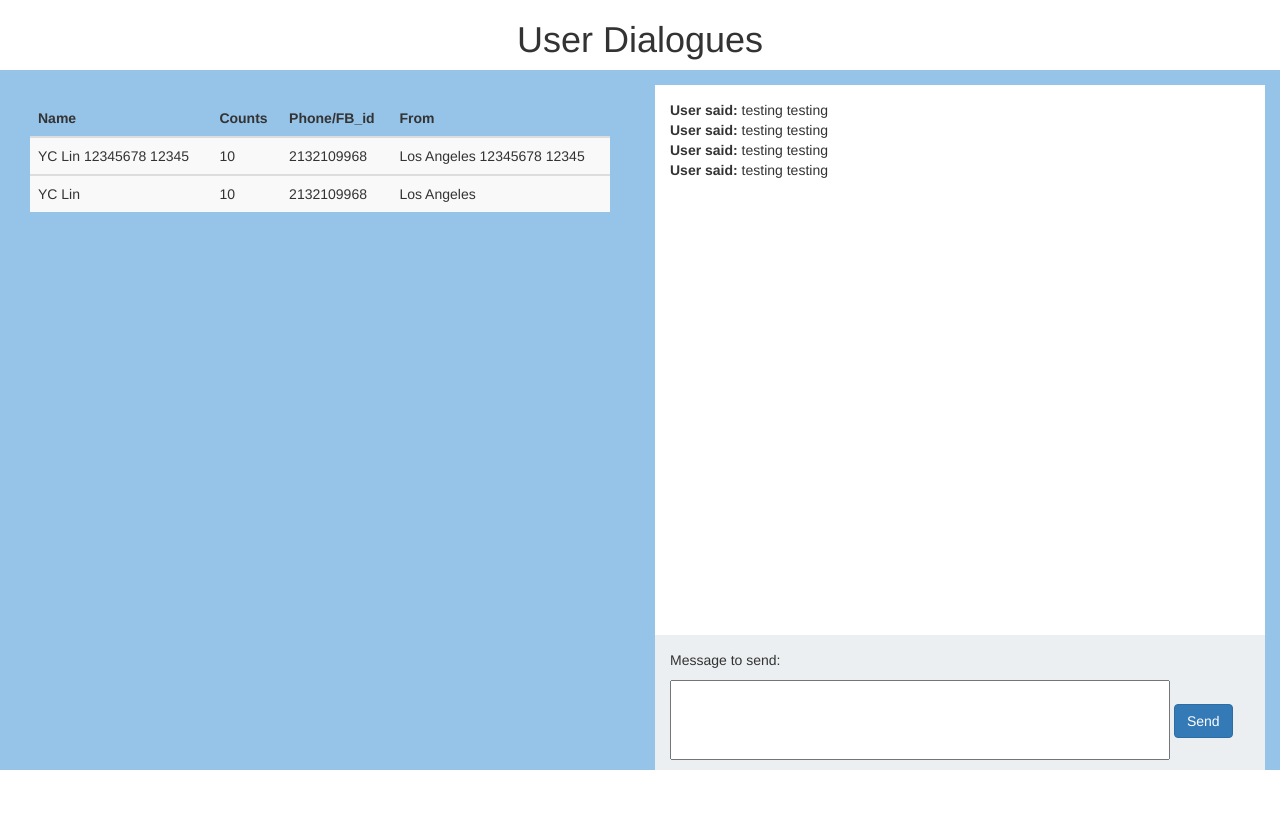
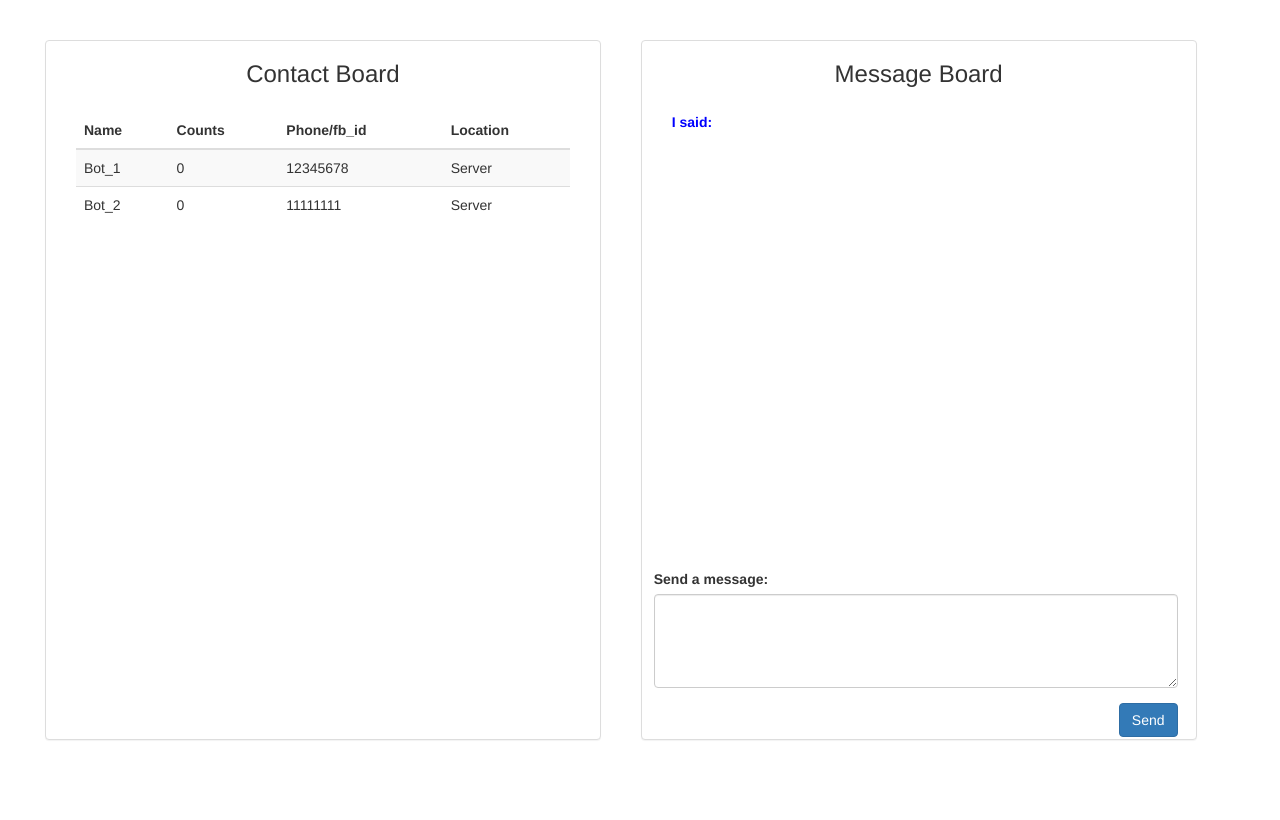
Before and after one commit to yclin0214/mvp_1, a Flask app: page /admin in a window 1280 px wide. Before the commit the page ends 770 px from the top, so only its background shows below. Run offline with Flask 2, Linux system fonts and the light colour scheme; data that the repository does not hold is empty; some libraries are stand-ins or nearby versions.

Commit message:
refactor the code

```diff
--- a/app/main.py
+++ b/app/main.py
@@ -120,12 +120,14 @@ def admin_entry():
     return render_template('admin.html')
 
 @app.route('/api/sms_post', methods=['GET','POST'])
+#request comes from client to server, then server forwards to twilio
 def send_sms ():
     if request.method == 'POST':
     	number = request.form['number']
     	content = request.form['content']
     	print request.form['number']
     	print request.form['content']
+    	#Todo: has not set up database connection here
     	num_msg_dict[number].append(content)
     	client = TwilioRestClient(ACCOUNT_SID, AUTH_TOKEN)
         message = client.messages.create(to=request.form['number'],from_=TWILIO_NUMBER, body=request.form['content'])
@@ -134,13 +136,11 @@ def send_sms ():
 
 @app.route('/api/contact_updates', methods=['GET'])
 def send_contact_update():
-    if (update_time > last_update_time):
-    	#There's update. Process the message counts of each number and send update. It's okay to have inefficient algorithm here for now.
-    	contact_dict = {'': int}
-    	for number in num_msg_dict:
-    	    contact_dict[number] = len(num_msg_dict[number])
-    	return jsonify({'contact_list':contact_dict})
-    return jsonify({'contact_list': None})
+#request comes from client to server, then server sends contact list updates
+    contact_dict = {'': int}
+    for number in num_msg_dict:
+    	contact_dict[number] = len(num_msg_dict[number])
+    return jsonify({'contact_list':contact_dict})
 
 @app.route('/api/message_updates', methods=['GET'])
 def list_messages():
--- a/app/static/js/script.js
+++ b/app/static/js/script.js
@@ -1,12 +1,81 @@
 $(document).ready(function(){
 
-  //just a test here
-  polling();
-  $('#send-button').click(function(){
+  //Set up a 'current number variables'
+  var current_number = '';
+  var contact_dict = {};
+  var last_click = $('thead');
+
+  get_update_contact();
+  //On clicking an entry from the contact board
+  $('tbody').children().click(function(){
+  	if ($('tbody').children() != last_click){
+  	    last_click = $('tbody').children(); //avoid pulling data from server again
+  	    current_number = $(this).find('td.phone').text();
+  	    get_update_message(current_number, 0);
+  	}
+  });
+
+  $('#send-button').click(send_message(current_number));
+})
+
+/* Comment:
+1. Overall structure: get_update_contact() -> get_update_dict() -> get_update_messages.
+2. Rendering happens in get_update_dict() for the contact board, and in get_update_messages for the message board. Heartbeat only happens in get_update_contact().
+3. On clicking onto another contact entry, call get_update_messages with counts = 0*/
+
+//If get_update_contact() shows there's an update the selected number, we will send a request to update the message board for this number.
+function get_update_message(phone_number, counts){ //Todo: or fb_id
+    var info = {
+        number: phone_number,
+        count: counts,
+    }
+    $.ajax({
+        type: 'GET',
+        url: 'api/message_updates',
+        data: info,
+        success: function(json){ /*The only job here is to render the message board*/
+
+        }
+    });
+}
+
+function get_update_contact(){
+    setTimeout(get_update_contact, 1000);
+    $.ajax({
+    	type: 'GET',
+    	url: '/api/contact_updates',
+    	success: function(json){ //json contains a contact_num dictionary
+    	    //$('#conversation').before('<p style="color:blue">'+'<strong>I said:</strong> '+'succeed'+'</p>');
+    	}
+    });
+}
+
+
+//Just update the number of messages associated with every number in contact dict
+function update_contact_dict(contact_dict, server_dict,current_number){
+    //Check current number
+    if (contact_dict[current_number] < server_dict[current_number]){
+        //dispatch get_update_messages to update the message board for the current number under admin's selection
+        get_update_messages(current_number, contact_dict[current_number]);
+    }
+    for (phone_number in server_dict){
+    	if (contact_dict[phone_number] != server_dict[phone_number]){
+    	    if (contact_dict[phone_number] == null){
+    	        //Todo: render html
+
+    	    }
+    	    else{
+    	        //Todo: just highlight the background
+    	    }
+    	}
+        contact_dict[phone_number] = server_dict[phone_number];
+    }
+}
+
+function send_message(phone_number){ //or facebook id
     var toAdd = $('#inputbox').val();
     $('#conversation').before('<p style="color:blue">'+'<strong>I said:</strong> '+toAdd+'</p>');
     $('#inputbox').val('');
-
     var msg = {
     	number: "0",
     	content: "FROM ME: "+toAdd,
@@ -21,31 +90,4 @@ $(document).ready(function(){
     	    alert(json.result);
     	}
     });
-  });
-})
-
-function populate_contact(data){
-
 }
-
-function polling(){
-    setTimeout(polling, 1000);
-    $.ajax({
-    	type: 'GET',
-    	url: '/api/contact_updates',
-    	success: function(data){
-    	    //$('#conversation').before('<p style="color:blue">'+'<strong>I said:</strong> '+'succeed'+'</p>');
-    	}
-    });
-}
-
-function retrieve_history(number){
-    $.ajax({
-    	type: 'GET',
-    	url: /api/message_history,
-    	data: number,
-    	success: function(json){
-
-    	}
-    });
-}
--- a/app/templates/admin.html
+++ b/app/templates/admin.html
@@ -5,74 +5,61 @@
   <meta charset="utf-8">
   <meta name="viewport" content="width=device-width, initial-scale=1">
   <link rel="stylesheet" href="https://maxcdn.bootstrapcdn.com/bootstrap/3.3.7/css/bootstrap.min.css">
-  <script src="https://ajax.googleapis.com/ajax/libs/jquery/3.1.1/jquery.min.js"></script>
+  <script type='text/javascript' src="https://ajax.googleapis.com/ajax/libs/jquery/3.1.0/jquery.min.js"></script>
   <script src="https://maxcdn.bootstrapcdn.com/bootstrap/3.3.7/js/bootstrap.min.js"></script>
+  <script type='text/javascript' src='/static/js/script.js'></script>
+  <link rel="stylesheet" type="text/css" href="/static/css/stylesheet.css">
 </head>
+
+
 <body>
-
-<div class="container-fluid">
-  <h1 class="text-center">User Dialogues</h1>
-
-  <div class="row">
-  <div class="col-md-6 panel-body" style="background-color:#96c3e8; height: 700px;">
-     <div class="col-md-12 panel-body" style="background-color:#96c3e8; height: 650px;">
-     	<table class="table table-striped">
-     	<! create dynamic js here to load users>
-    		<thead>
+  <div id="big-container" class= "container-fluid">
+    <div id="left-panel-container" class ="col-md-6 panel panel-default">
+      <h3 id="contact-board" style="text-align: center"> Contact Board</h3>
+      <div id="contact-container" class ="col-md-12 panel-body">
+      	<table class="contact-table table table-striped">
+      	 <thead style="text-align: center">
       	    <tr>
-       		 	<th>Name</th>
-       			 <th>Counts</th>
-        		<th>Phone/FB_id</th>
-        		<th>From</th>
+      	      <th class="name">Name</th>
+      	      <th class="count">Counts</th>
+      	      <th class="phone">Phone/fb_id</th>
+      	      <th class="location">Location</th>
       	    </tr>
       	  </thead>
-    		<tbody>
-     			 <tr>
-      			  <td>YC Lin 12345678 12345</td>
-      			  <td>10</td>
-       			 <td>2132109968</td>
-       			 <td>Los Angeles 12345678 12345</td>
+      	  <tbody style="text-align: left">
+      	    <tr class="contact" >
+      	      <td class="name">Bot_1</td>
+      	      <td class="count">0</td>
+      	      <td class="phone">12345678</td>
+      	      <td class="location">Server</td>
+      	    </tr>
+      	      <tr class="contact" >
+      	      <td class="name">Bot_2</td>
+      	      <td class="count">0</td>
+      	      <td class="phone">11111111</td>
+      	      <td class="location">Server</td>
       	    </tr>
       	  </tbody>
-    		<tbody>
-     			 <tr>
-      			  <td>YC Lin</td>
-      			  <td>10</td>
-       			 <td>2132109968</td>
-       			 <td>Los Angeles</td>
-    			  </tr>
-    		</tbody>
-    	<! js script end here for the table view>
       	</table>
       </div>
     </div>
-
-  <div class="col-md-6 panel-body" style="background-color:#96c3e8;height: 700px;" position="relative">
-     <div class="col-md-12 panel-body" style="background-color:white;height: 550px;">
-        <! create dynamic js here to load conversations>
-
-
-
-            	<span> <strong> User said:</strong>
-            	 testing testing <br></span>
-    		<span> <strong> User said:</strong>
-            	 testing testing <br></span>
-            	 	<span> <strong> User said:</strong>
-            	 testing testing <br></span>
-            	 	<span> <strong> User said:</strong>
-            	 testing testing <br></span>
+    <!--left panel container above -->
+    <div id="right-panel-container" class="col-md-6 panel panel-default">
+      <h3 style="text-align: center"> Message Board</h3>
+      <div id="message-board-container" class="col-md-12 panel-body">
+        <div id="conversation"> </div>
       </div>
-
-    <div class="col-md-12 panel-body" style="background-color:#eceff1;height: 135px;" position="absolute" bottom="0=">
+      <div id="input-container" class= "col-md-12 panel-body">
         <form>
-    		<p> Message to send:</p>
-    		<input type="text" style="width: 500px; height: 80px">
-        	<input class="btn btn-primary" type="submit" value="Send" style="pull-right">
+      	  <div class="form-group">
+    	    <label for="inputbox">Send a message:</label>
+    	    <textarea class="form-control" id="inputbox" rows="4"></textarea>
+  	  </div>
   	</form>
+        <button type="submit" id="send-button"class="btn btn-primary" >Send</button>
       </div>
     </div>
+    <!--right-panel-container above-->
   </div>
-</div>
-
 </body>
 </html>
```
Also changed, not shown: app/api.txt (+10 -3 lines). Lines whose indentation alone changed are shown as unchanged.
